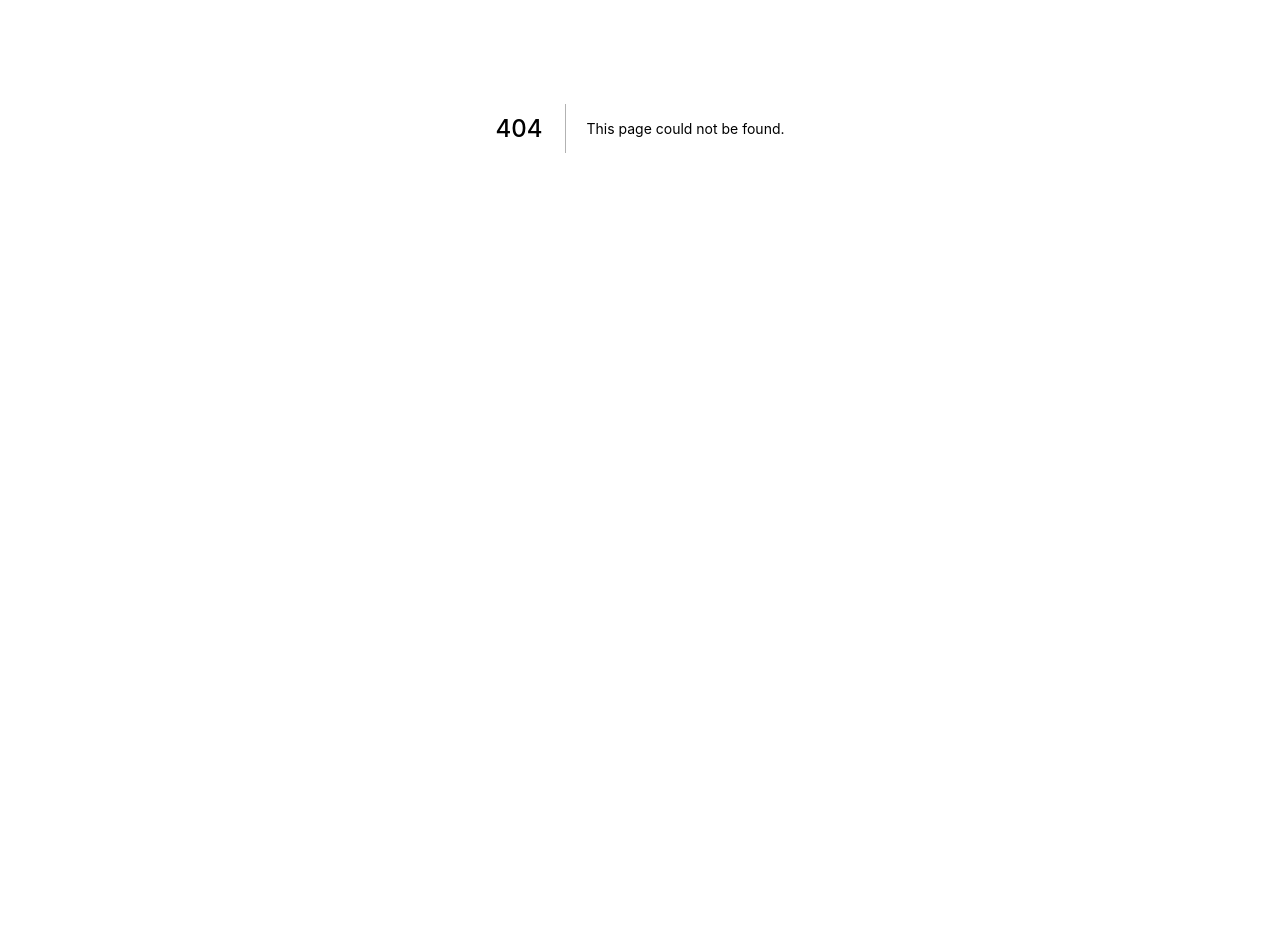
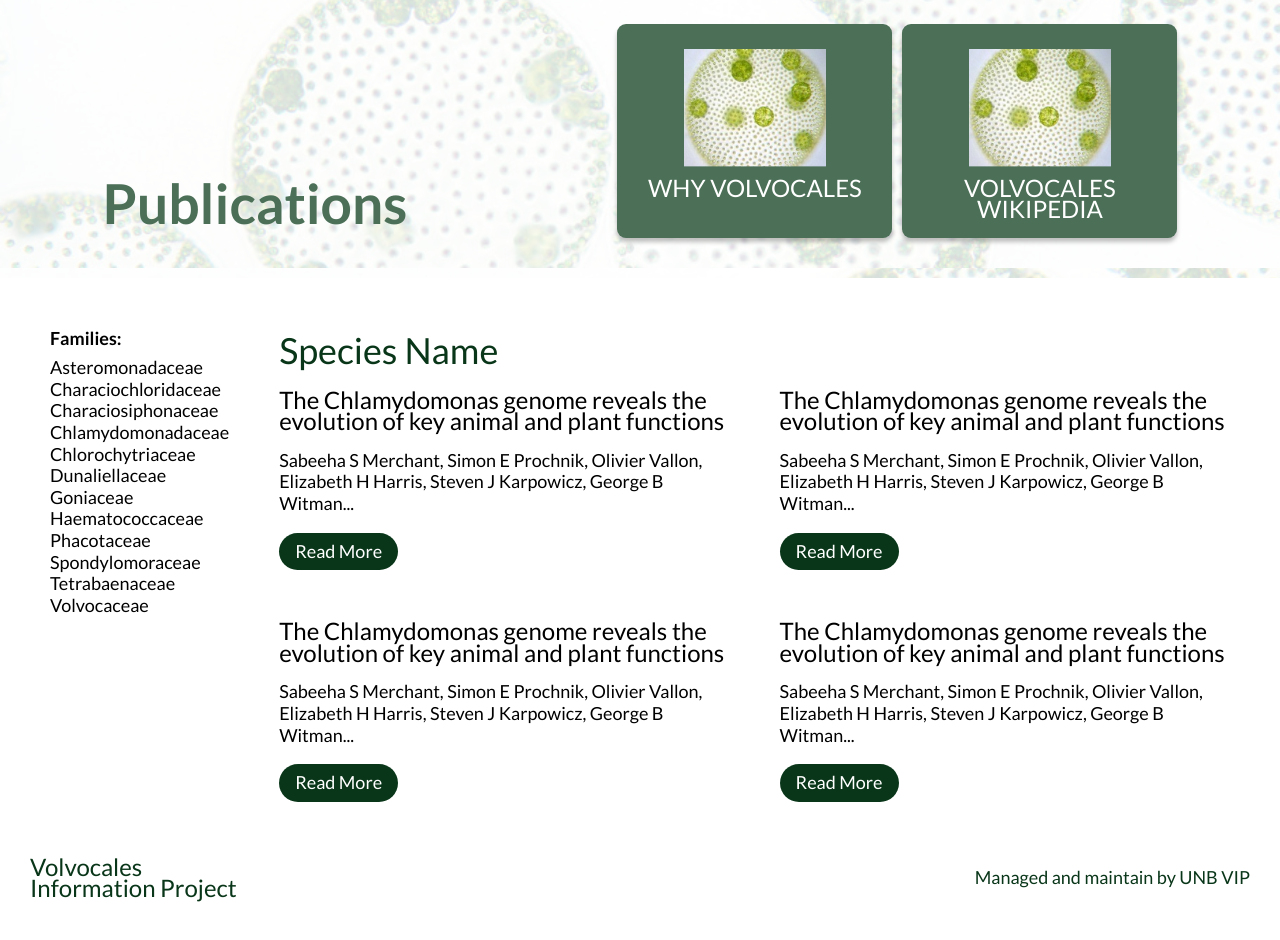
Before and after one commit to BookSadprasid/UNB-VIP, a Next.js app: page /publications in a window 1280 px wide. Before the commit this address had no page. Shown: the part 272-1212 px from the top of the page. Before the commit the page ends 800 px from the top, so only its background shows below. Built offline with nearby package versions, Linux system fonts and the light colour scheme.

Commit message:
Create Publication and Events page

```diff
--- /dev/null
+++ b/pages/publications.jsx
@@ -0,0 +1,119 @@
+import Head from "next/head";
+import { Header, Footer } from "../components";
+import styles from "../styles/Home.module.scss";
+import publicationStyles from "../styles/Publications.module.scss";
+import Link from "next/link";
+
+export default function Publications() {
+  return (
+    <>
+      <Head>
+        <title>Publications | Volvocales Information Project</title>
+      </Head>
+
+      <Header
+        // TODO: These links currently don't exist
+        links={[
+          {
+            name: "Why Volvocales",
+            href: "/why",
+          },
+          {
+            name: "Volvocales Wikipedia",
+            href: "/wiki",
+          },
+        ]}
+      >
+        <h1>Publications</h1>
+      </Header>
+      <main className={styles.main}>
+        <div className={publicationStyles.container}>
+          {/* Families Sidebar */}
+          <aside className={publicationStyles.families}>
+            <p>
+              <b>Families:</b>
+            </p>
+            <ul>
+              <li>Asteromonadaceae</li>
+              <li>Characiochloridaceae</li>
+              <li>Characiosiphonaceae</li>
+              <li>Chlamydomonadaceae</li>
+              <li>Chlorochytriaceae</li>
+              <li>Dunaliellaceae</li>
+              <li>Goniaceae</li>
+              <li>Haematococcaceae</li>
+              <li>Phacotaceae</li>
+              <li>Spondylomoraceae</li>
+              <li>Tetrabaenaceae</li>
+              <li>Volvocaceae</li>
+            </ul>
+          </aside>
+
+          {/* Publications */}
+          <section className={publicationStyles.publications}>
+            <h2>Species Name</h2>
+            <div>
+              <article>
+                <h3>
+                  The Chlamydomonas genome reveals the evolution of key animal
+                  and plant functions
+                </h3>
+                <p>
+                  Sabeeha S Merchant, Simon E Prochnik, Olivier Vallon,
+                  Elizabeth H Harris, Steven J Karpowicz, George B Witman...
+                </p>
+                {/* TODO: Add publication links */}
+                <Link href="#">
+                  <a className="button">Read More</a>
+                </Link>
+              </article>
+              <article>
+                <h3>
+                  The Chlamydomonas genome reveals the evolution of key animal
+                  and plant functions
+                </h3>
+                <p>
+                  Sabeeha S Merchant, Simon E Prochnik, Olivier Vallon,
+                  Elizabeth H Harris, Steven J Karpowicz, George B Witman...
+                </p>
+                {/* TODO: Add publication links */}
+                <Link href="#">
+                  <a className="button">Read More</a>
+                </Link>
+              </article>
+              <article>
+                <h3>
+                  The Chlamydomonas genome reveals the evolution of key animal
+                  and plant functions
+                </h3>
+                <p>
+                  Sabeeha S Merchant, Simon E Prochnik, Olivier Vallon,
+                  Elizabeth H Harris, Steven J Karpowicz, George B Witman...
+                </p>
+                {/* TODO: Add publication links */}
+                <Link href="#">
+                  <a className="button">Read More</a>
+                </Link>
+              </article>
+              <article>
+                <h3>
+                  The Chlamydomonas genome reveals the evolution of key animal
+                  and plant functions
+                </h3>
+                <p>
+                  Sabeeha S Merchant, Simon E Prochnik, Olivier Vallon,
+                  Elizabeth H Harris, Steven J Karpowicz, George B Witman...
+                </p>
+                {/* TODO: Add publication links */}
+                <Link href="#">
+                  <a className="button">Read More</a>
+                </Link>
+              </article>
+            </div>
+          </section>
+        </div>
+      </main>
+      <Footer />
+    </>
+  );
+}
--- /dev/null
+++ b/styles/Publications.module.scss
@@ -0,0 +1,38 @@
+.container {
+  display: grid;
+  grid-template-columns: max-content 1fr;
+  gap: 50px;
+  text-align: left;
+}
+
+.families {
+  p {
+    margin: 0;
+  }
+
+  ul {
+    list-style: none;
+    padding: 0;
+    margin: 8px 0 0;
+  }
+}
+
+.publications {
+  h2 {
+    color: var(--green);
+    font-size: 36px;
+    margin-bottom: 16px;
+  }
+
+  > div {
+    display: grid;
+    grid-template-columns: 1fr 1fr;
+    gap: 50px;
+  }
+
+  article {
+    h3 {
+      font-size: 24px;
+    }
+  }
+}
```
Also changed, not shown: pages/events.jsx (added, +110 -0 lines).
